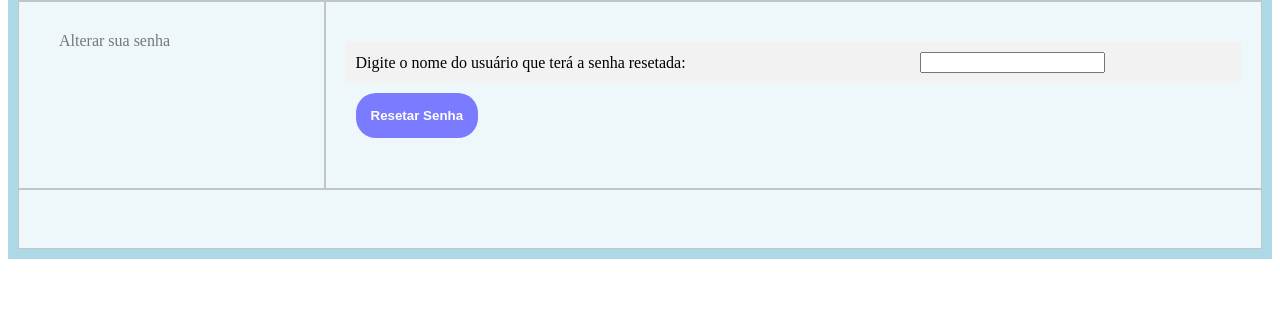
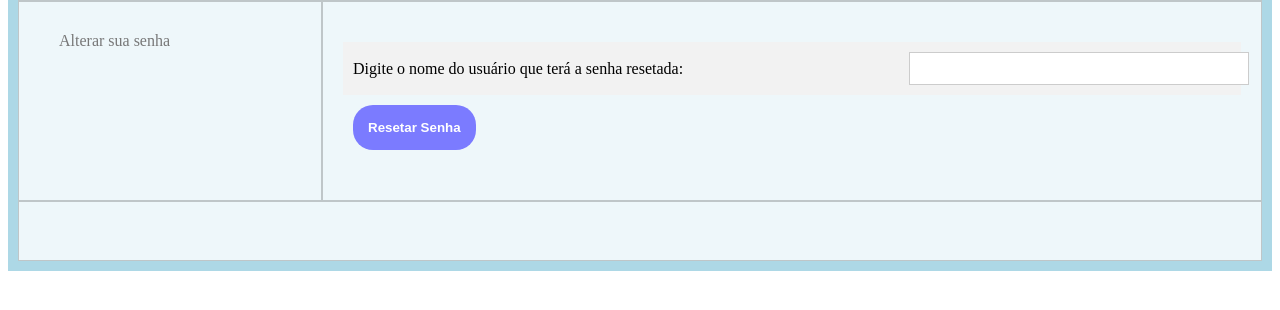
Before and after one commit to LeonardoVergutz/Cruds, a Flask app: template Crud/login/templates/reset.html in a window 1280 px wide. Shown: the part 164-474 px from the top of the page. Run offline with Flask 3, Linux system fonts and the light colour scheme; the template is opened without the code that fills it, so the values that code supplies are empty.

Commit message:
Update style.css

```diff
--- a/Crud/login/static/style.css
+++ b/Crud/login/static/style.css
@@ -136,3 +136,21 @@ button{
    cursor: pointer;
    font-weight: bold;
 }
+
+
+/* Estilos para inputs */
+select, input {
+   width: 100%; /* Ocupar toda a largura da célula */
+   padding: 8px; /* Espaçamento interno nos inputs */
+   border: 1px solid #ccc; /* Borda fina para os inputs */
+}
+
+
+
+
+/* Estilos de foco para inputs */
+select, input:focus {
+   outline: none; /* Remover a borda de foco padrão */
+   border-color: #337ab7; /* Cor da borda ao focar */
+   border-width: 3px;
+}
```
